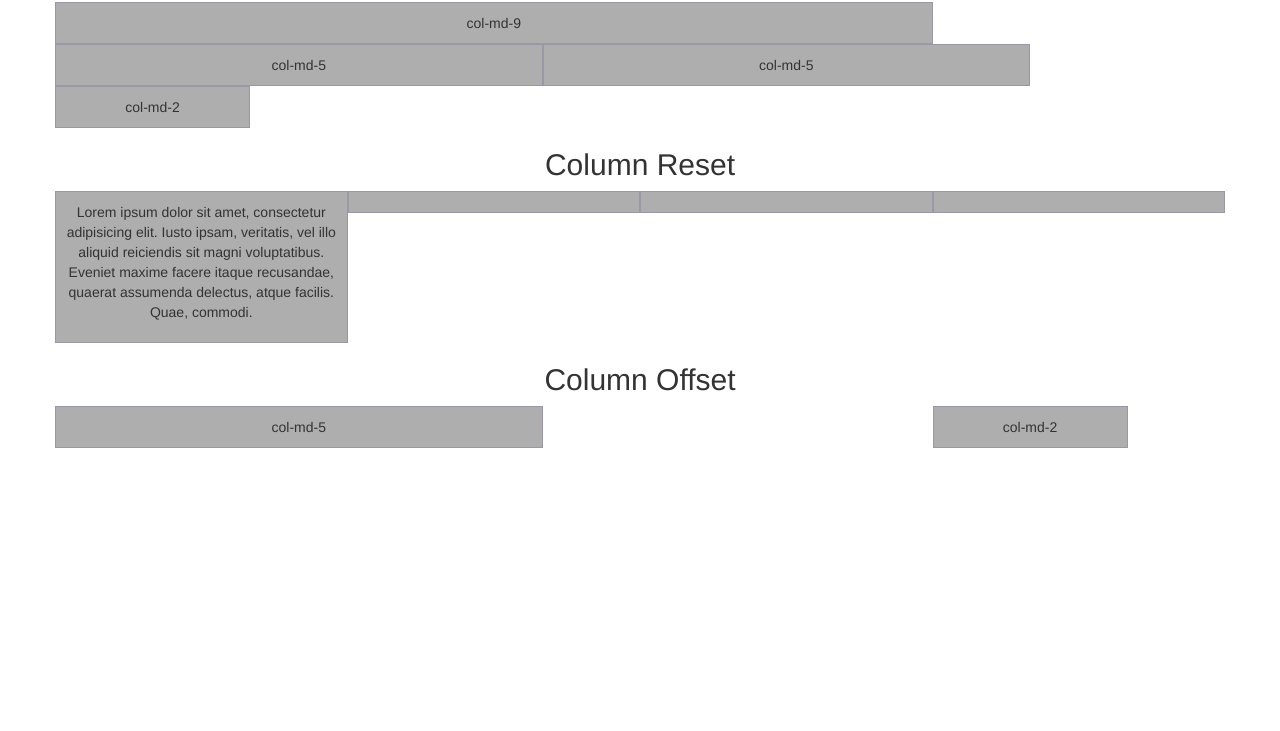
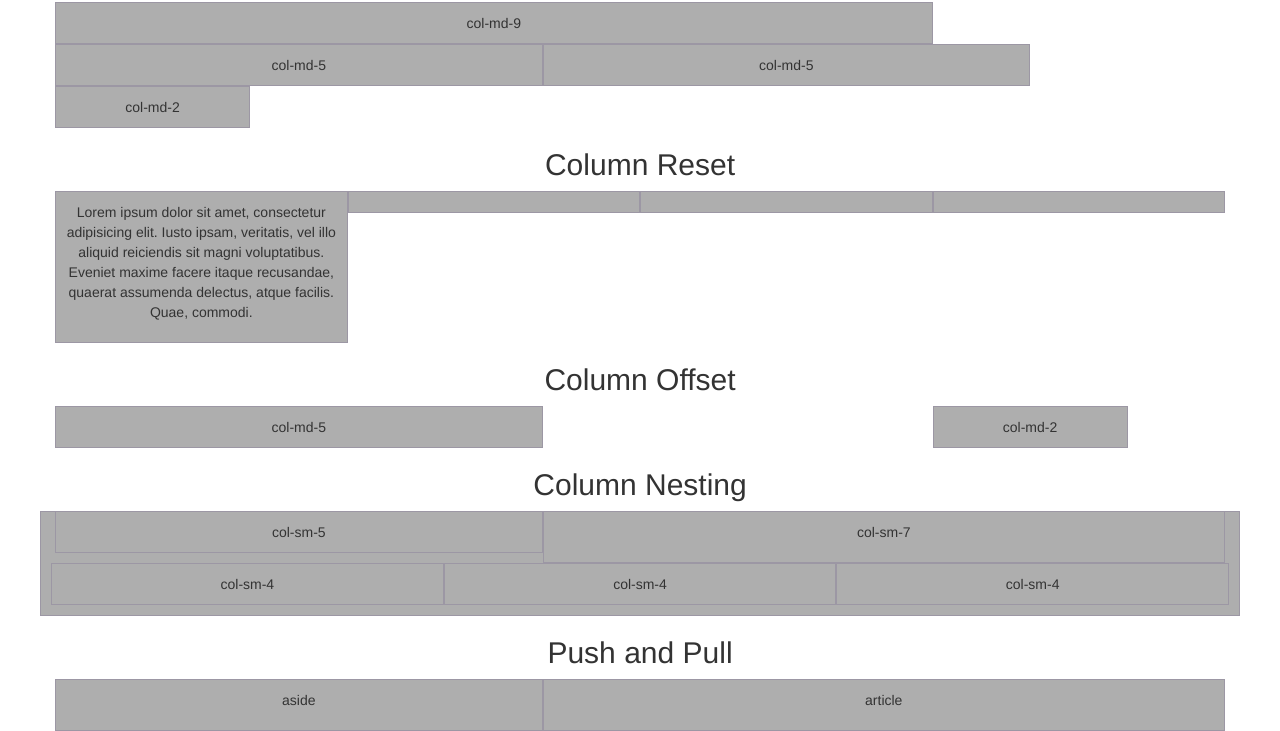
Before and after one commit to jdogmav/gridsystem, a plain HTML site: page index.html in a window 1280 px wide. Shown: the part 636-1367 px from the top of the page. Before the commit the page ends 1084 px from the top, so only its background shows below. Drawn offline with Linux system fonts and the light colour scheme.

Commit message:
added nesting and push and pull

```diff
--- a/index.html
+++ b/index.html
@@ -134,6 +134,28 @@
 			<div class="col-md-2 col-md-offset-4">col-md-2</div>
 		</div>
 
+		<h2>Column Nesting</h2>
+		<div class="row show-grid">
+			<div class="col-sm-5">col-sm-5</div>
+			<div class="col-sm-7">
+				<p>col-sm-7</p>
+			</div>
+			<div class="row">
+				<div class="col-sm-4">col-sm-4</div>
+				<div class="col-sm-4">col-sm-4</div>
+				<div class="col-sm-4">col-sm-4</div>
+			</div>
+		</div>
+
+		<h2>Push and Pull</h2>
+		<div class="row show-grid">
+			<div class="col-sm-8 col-md-7 col-md-push-5">
+				<p>article</p>
+			</div>
+			<div class="col-sm-4 col-md-5 col-md-pull-7">
+				<p>aside</p>
+			</div>
+		</div>
 	</div>
 </body>
 </html>
```
